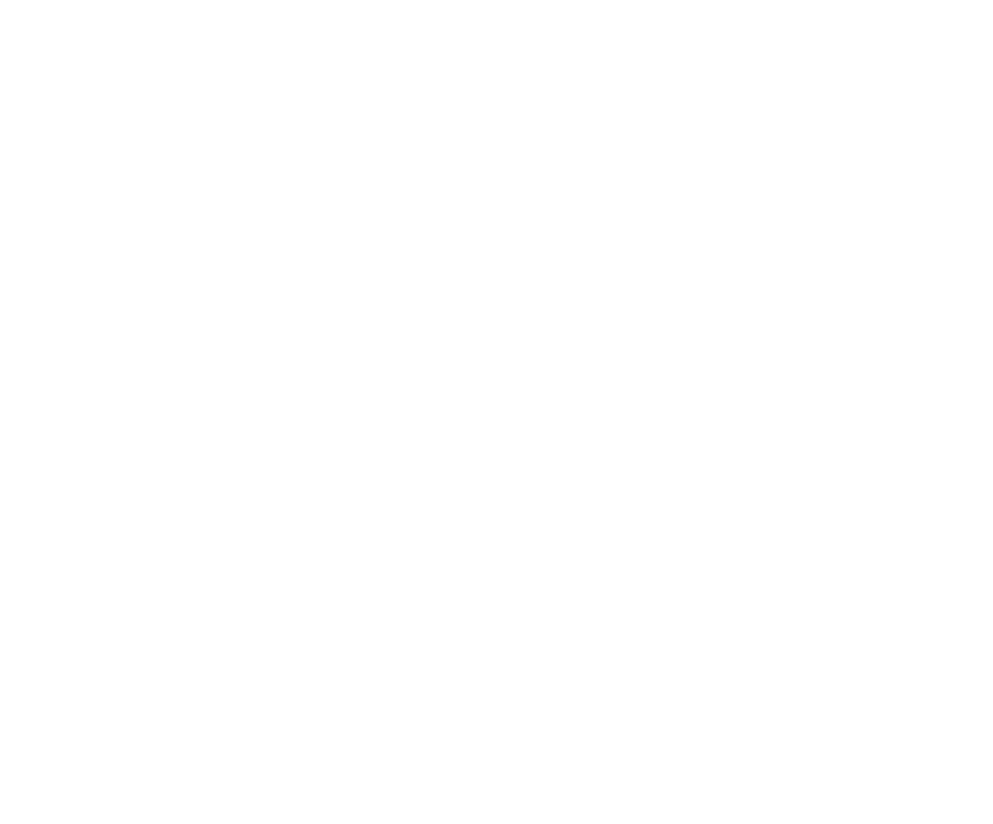
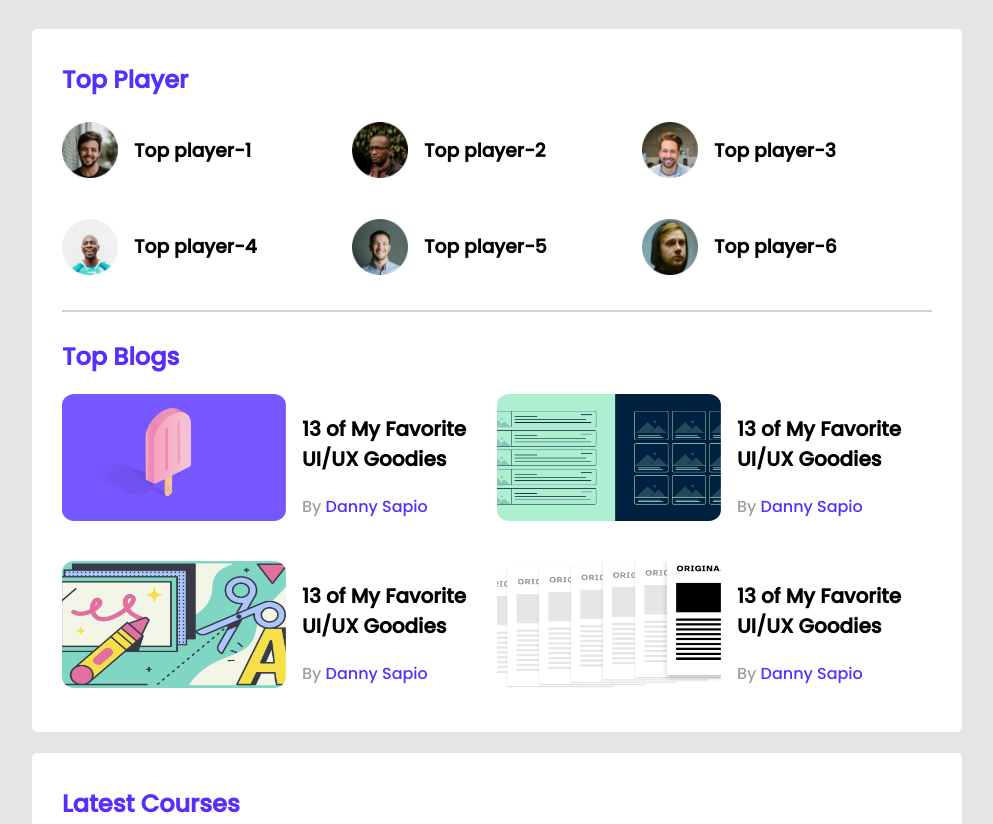
Before and after one commit to pritomcse29/leader-board-css3, a plain HTML site: page index.html in a window 1280 px wide. Shown: the top 824 px of the page, without its empty margins (143-1136 px from the left). Before the commit the page ends 800 px from the top, so only its background shows below. Drawn offline with Linux system fonts and the light colour scheme.

Commit message:
code added

```diff
--- a/index.html
+++ b/index.html
@@ -9,6 +9,125 @@
     <!--stylesheet-->
     <link rel="stylesheet" href="styles/style.css">
 </head>
+<!--header start-->
+<header>
+
+</header>
+<!-- header end -->
+<main>
+    <!-- top players and two blogs -->
+    <section class="container">
+        <div class="top-players">
+            <h2 class="section-title">Top Player</h2>
+            <div class="players">
+                <!-- .player*6>img[src="images/players/player-$.png"]+h3{Top player-$} -->
+
+                <div class="player">
+                    <img src="images/players/player-1.png" alt="">
+                    <h3 class="player-name">Top player-1</h3>
+                </div>
+                <div class="player">
+                    <img src="images/players/player-2.png" alt="">
+                    <h3 class="player-name">Top player-2</h3>
+                </div>
+                <div class="player">
+                    <img src="images/players/player-3.png" alt="">
+                    <h3 class="player-name">Top player-3</h3>
+                </div>
+                <div class="player">
+                    <img src="images/players/player-4.png" alt="">
+                    <h3 class="player-name">Top player-4</h3>
+                </div>
+                <div class="player">
+                    <img src="images/players/player-5.png" alt="">
+                    <h3 class="player-name">Top player-5</h3>
+                </div>
+                <div class="player">
+                    <img src="images/players/player-6.png" alt="">
+                    <h3 class="player-name">Top player-6</h3>
+                </div>
+            </div>
+
+        </div>
+        <hr>
+
+        <div class="top-blogs">
+            <h2 class="section-title">Top Blogs</h2>
+            <div class="blogs">
+                <article class="blog">
+                    <div class="thumbnail">
+                        <img src="images/blogs/blog-1.png" alt="">
+                    </div>
+                    <div class="blog-info">
+                        <h3 class="blog-title">
+                            13 of My Favorite
+                            UI/UX Goodies
+                        </h3>
+                        <p class="blog-author">By <a href=""> Danny Sapio</a></p>
+                    </div>
+
+                </article>
+                <article class="blog">
+                    <div class="thumbnail">
+                        <img src="images/blogs/blog-2.png" alt="">
+                    </div>
+                    <div class="blog-info">
+                        <h3 class="blog-title">
+                            13 of My Favorite
+                            UI/UX Goodies
+                        </h3>
+                        <p class="blog-author">By <a href=""> Danny Sapio</a></p>
+                    </div>
+
+                </article>
+                <article class="blog">
+                    <div class="thumbnail">
+                        <img src="images/blogs/blog-3.png" alt="">
+                    </div>
+                    <div class="blog-info">
+                        <h3 class="blog-title">
+                            13 of My Favorite
+                            UI/UX Goodies
+                        </h3>
+                        <p class="blog-author">By <a href=""> Danny Sapio</a></p>
+                    </div>
+
+                </article>
+                <article class="blog">
+                    <div class="thumbnail">
+                        <img src="images/blogs/blog-4.png" alt="">
+                    </div>
+                    <div class="blog-info">
+                        <h3 class="blog-title">
+                            13 of My Favorite
+                            UI/UX Goodies
+                        </h3>
+                        <p class="blog-author">By <a href=""> Danny Sapio</a></p>
+                    </div>
+
+                </article>
+            </div>
+        </div>
+    </section>
+
+    <!--Latest Courses-->
+    <section class="container">
+        <h2 class="section-title">
+            Latest Courses
+        </h2>
+        <div class="courses">
+            <div class="course">
+                <div class="course-banner">
+                    <img src="images/courses/course-2.png" alt="">
+                </div>
+                <div class="course-info">
+                    <h3 class="course-title">React - The Complete Guide 2020</h3>
+                    <p class="course-author">Reed Krakoff.</p>
+                </div>
+            </div>
+        </div>
+    </section>
+</main>
 
 <body>
 
--- a/styles/style.css
+++ b/styles/style.css
@@ -0,0 +1,80 @@
+/* font */
+@import url('https://fonts.googleapis.com/css2?family=Poppins:wght@500&display=swap');
+/* common stylies or utilities */
+body{
+    font-family: 'Poppins', sans-serif;
+    background-color: #E5E5E5;
+}
+/* top player style */
+.players{
+    display: grid;
+    /* grid-template-columns: repeat(3,1fr); */
+    grid-template-columns: 1fr 1fr 1fr;
+    grid-row-gap: 30px;
+
+}
+.player img{
+    Width:56px;
+    Height:56px;
+}
+.player{
+    display: flex;
+    align-items: center;
+}
+.container{
+    background-color:#FFFFFF ;
+    width:870px ;
+    /* height: 679px ; */
+    padding: 30px;
+    margin-top: 21px;
+    border-radius: 5px;
+}
+main{
+    display: flex;
+    flex-direction: column;
+    align-items: center;
+}
+.section-title{
+    color:#562EFF;
+    font-size: 24px;
+    margin-top: 3px;
+}
+.player-name{
+    margin-left: 16px;
+}
+ .top-players{
+    margin-bottom: 30px;
+}
+hr{
+    border: 1px solid #D1D1D1;
+    margin-bottom: 27px;
+}
+/* top blog styles */
+.blogs .thumbnail img{
+    width: 224px;
+height: 127px;
+}
+.blogs{
+    display: grid;
+    grid-template-columns: repeat(2,1fr);
+    grid-row-gap: 26px;
+}
+.blog{
+    display: flex;
+}
+.blog-info{
+    margin-left: 16px;
+}
+.blog-title{
+    font-size: 20px;
+}
+.blog-author{
+    color:#9F9F9F;
+    font-size:16;
+}
+.blog-author a{
+    text-decoration: none;
+    font-size: 16px;
+    color:
+    #562EFF;
+}
```
